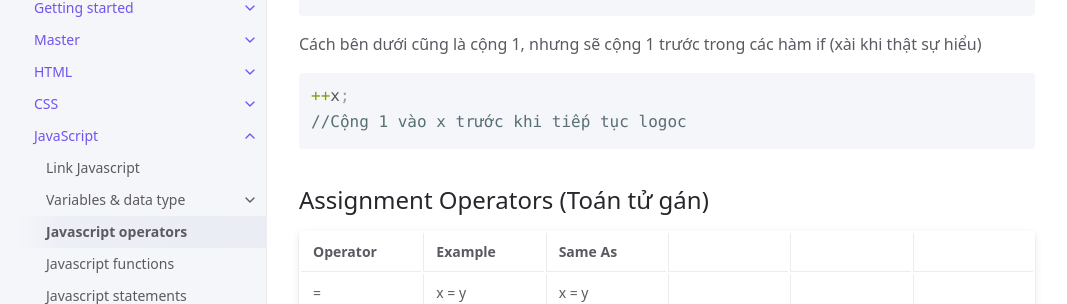
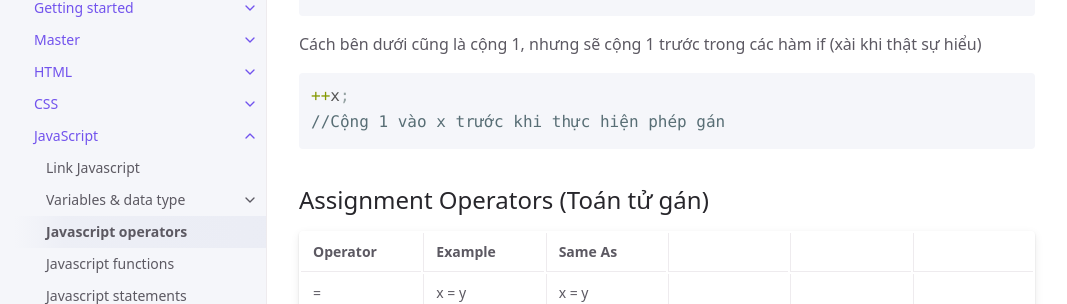
Before and after one commit to FTU2-Student-Association/official-materials, a Jekyll site: the page built from docs/javascript/operatorsjs.md, in a window 1280 px wide and 900 px high, scrolled down 864 px. Shown: the part 148-452 px from the top of the window, without its empty margins (105-1172 px from the left). Built offline with Jekyll 4.4.1, drawn with Linux system fonts in a browser that asks for light colours.

Commit message:
Update operatorsjs.md

````diff
--- a/docs/javascript/operatorsjs.md
+++ b/docs/javascript/operatorsjs.md
@@ -42,7 +42,7 @@ Cách bên dưới cũng là cộng 1, nhưng sẽ cộng 1 trước trong các
 
 ```js
 ++x;
-//Cộng 1 vào x trước khi tiếp tục logoc
+//Cộng 1 vào x trước khi thực hiện phép gán
 ```
 
 ## Assignment Operators (Toán tử gán)
````
